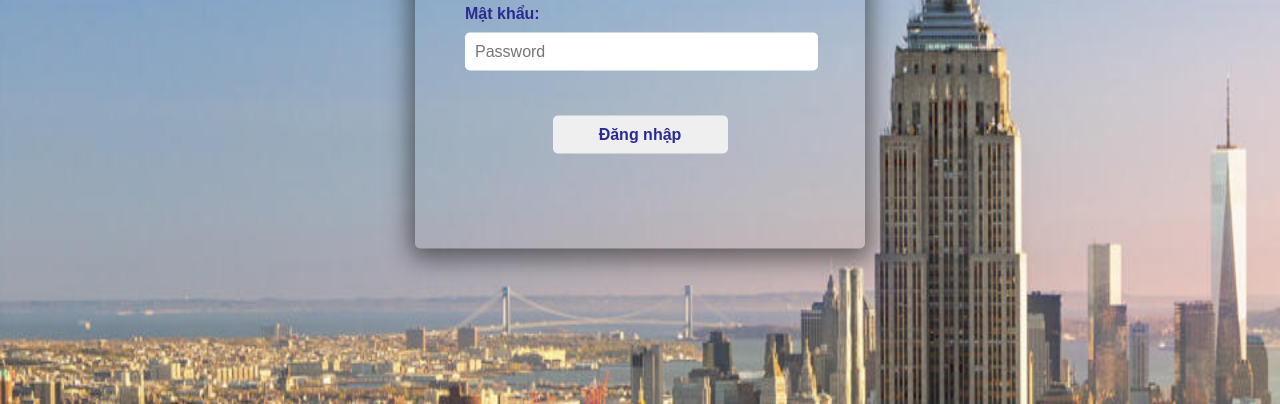
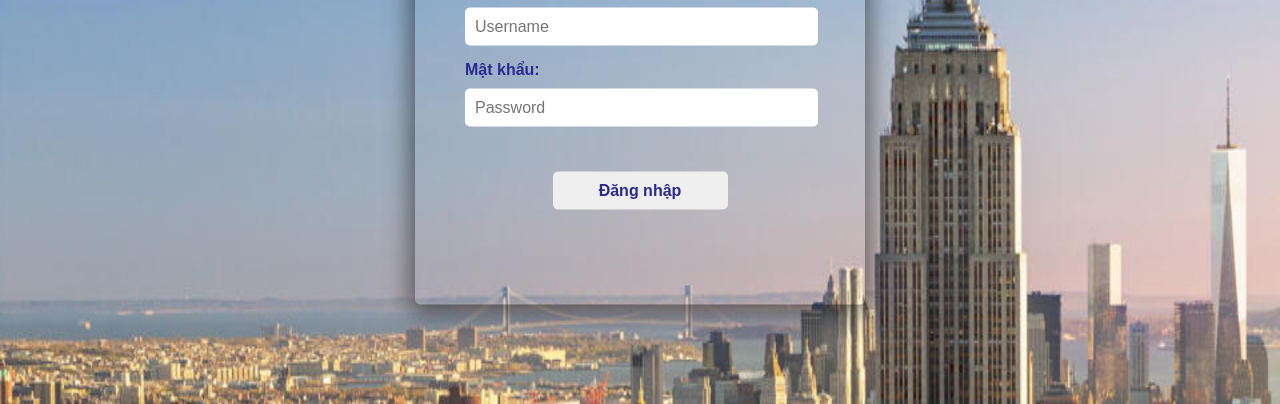
Before and after one commit to trungducle/dieu-tra-dan-so, a plain HTML site: page client/login/index.html in a window 1280 px wide. Shown: the part 396-800 px from the top of the page. Drawn offline with nearby package versions, Linux system fonts and the light colour scheme.

Commit message:
Update login.css

```diff
--- a/client/login/login.css
+++ b/client/login/login.css
@@ -112,6 +112,7 @@ body {
     }
 
     .login-form {
+        top: 57%;
         left: 50%;
     }
 }
```
